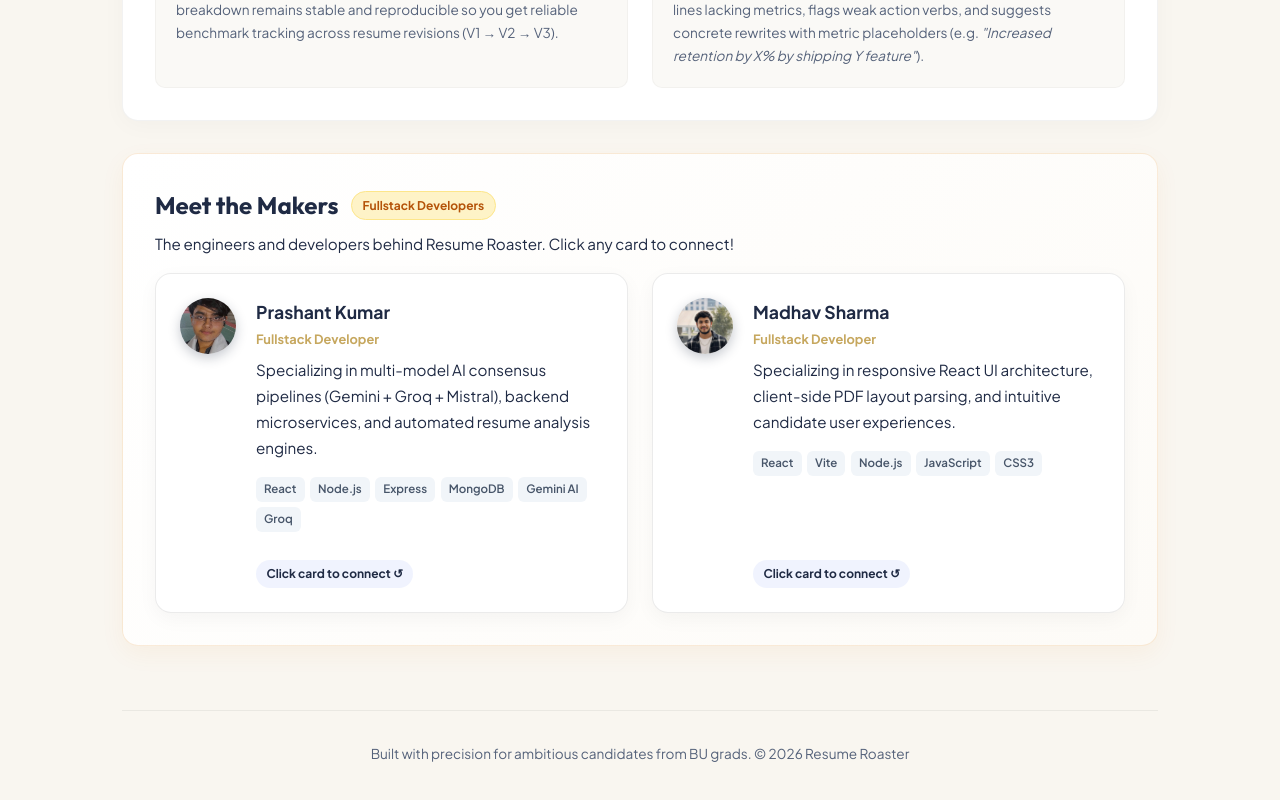
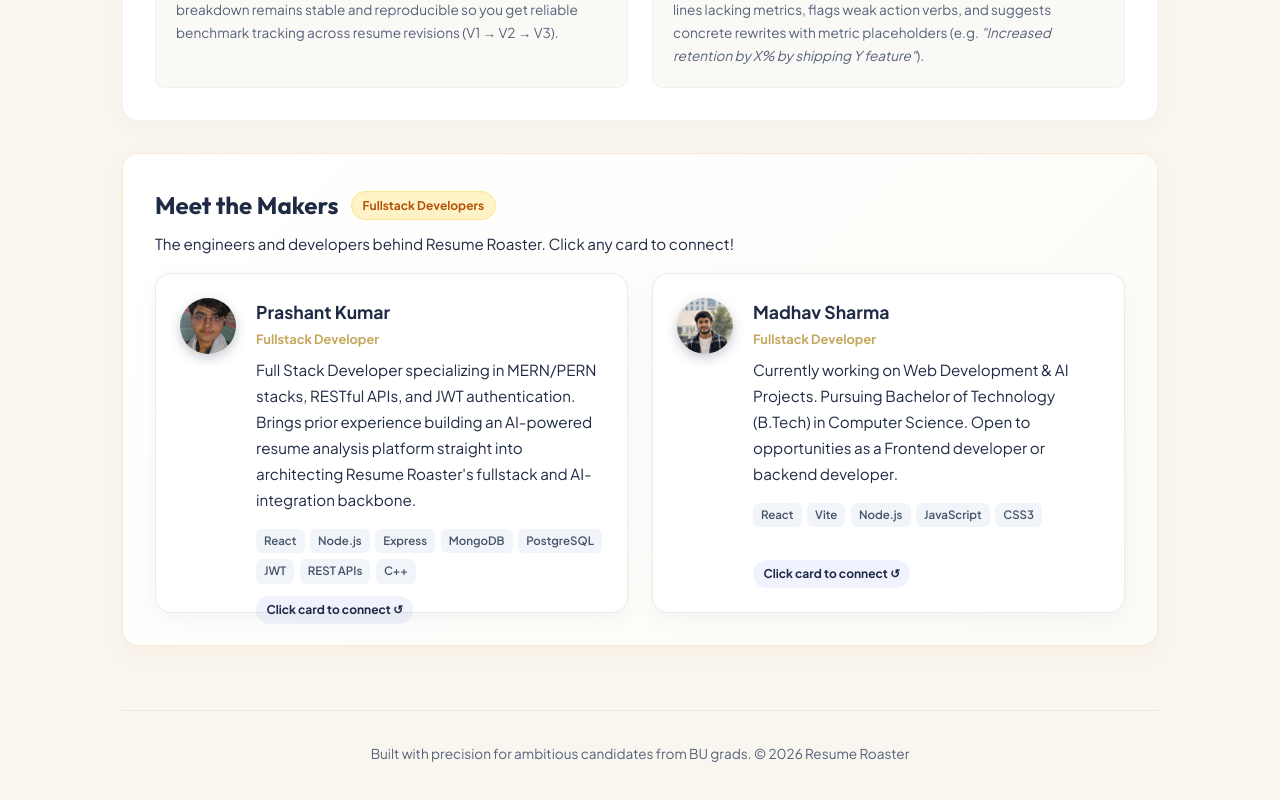
Before and after one commit to MadhavSharma-dev/AI-RESUME-ANALYSER, a React (Vite) app in the folder frontend/: page /about in a window 1280 px wide. Shown: the part 1884-2684 px from the top of the page. Built offline with nearby package versions, Linux system fonts and the light colour scheme; no server answers.

Commit message:
docs(about): update Prashant and Madhav bios and tech-stack tags

```diff
--- a/frontend/src/components/dashboard/About.jsx
+++ b/frontend/src/components/dashboard/About.jsx
@@ -127,15 +127,17 @@
                     <h3>Prashant Kumar</h3>
                     <span className="maker-role">Fullstack Developer</span>
                     <p className="maker-bio">
-                      Specializing in multi-model AI consensus pipelines (Gemini + Groq + Mistral), backend microservices, and automated resume analysis engines.
+                      Full Stack Developer specializing in MERN/PERN stacks, RESTful APIs, and JWT authentication. Brings prior experience building an AI-powered resume analysis platform straight into architecting Resume Roaster's fullstack and AI-integration backbone.
                     </p>
                     <div className="maker-tech-chips">
                       <span>React</span>
                       <span>Node.js</span>
                       <span>Express</span>
                       <span>MongoDB</span>
-                      <span>Gemini AI</span>
-                      <span>Groq</span>
+                      <span>PostgreSQL</span>
+                      <span>JWT</span>
+                      <span>REST APIs</span>
+                      <span>C++</span>
                     </div>
                     <div className="flip-hint">Click card to connect ↺</div>
                   </div>
@@ -177,7 +179,7 @@
                     <h3>Madhav Sharma</h3>
                     <span className="maker-role">Fullstack Developer</span>
                     <p className="maker-bio">
-                      Specializing in responsive React UI architecture, client-side PDF layout parsing, and intuitive candidate user experiences.
+                      Currently working on Web Development & AI Projects. Pursuing Bachelor of Technology (B.Tech) in Computer Science. Open to opportunities as a Frontend developer or backend developer.
                     </p>
                     <div className="maker-tech-chips">
                       <span>React</span>
```
